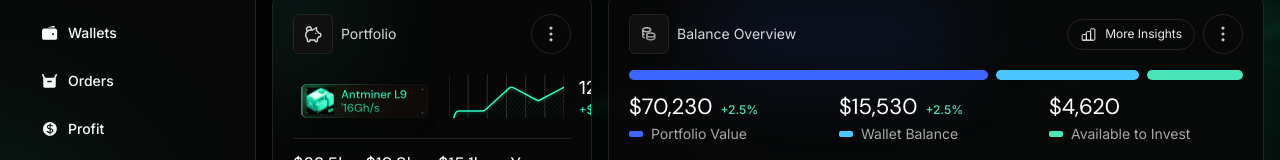
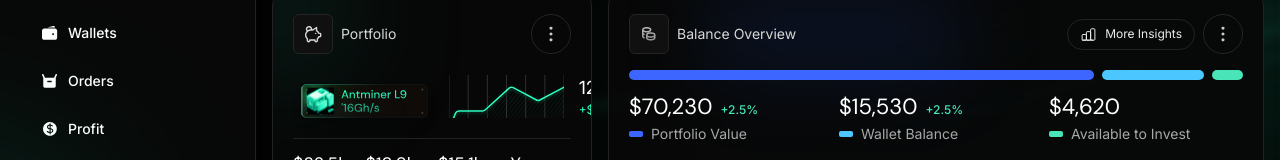
Before and after one commit to backbencherstudio/taylornia_money_flare_Vuejs, a Nuxt app: page /dashboard in a window 1280 px wide. Shown: the part 174-334 px from the top of the page. Built offline with nearby package versions, Linux system fonts and the light colour scheme.

Commit message:
Dashboard overvien header completed

```diff
--- a/app/components/DashboardComponenets/Overview/_Components/OverviewStatus.vue
+++ b/app/components/DashboardComponenets/Overview/_Components/OverviewStatus.vue
@@ -1,4 +1,5 @@
 <script setup lang="ts">
+import { computed } from "vue";
 import CoinIcon from "~/components/Icons/CoinIcon.vue";
 import NetworkIcon from "~/components/Icons/NetworkIcon.vue";
 import PigIcon from "~/components/Icons/PigIcon.vue";
@@ -14,7 +15,6 @@ interface BalanceMetric {
   change?: string;
   label: string;
   color: string;
-  progress: number;
 }
 
 interface BalanceFooterMetric {
@@ -36,22 +36,34 @@ const balanceMetrics: BalanceMetric[] = [
     change: "+2.5%",
     label: "Portfolio Value",
     color: "#3C66FF",
-    progress: 60,
   },
   {
     value: "$15,530",
     change: "+2.5%",
     label: "Wallet Balance",
     color: "#4BC6FF",
-    progress: 24,
   },
   {
     value: "$4,620",
     label: "Available to Invest",
     color: "#49E5B8",
-    progress: 16,
   },
 ];
+
+const parseMetricValue = (value: string) =>
+  Number(value.replace(/[^0-9.-]/g, "")) || 0;
+
+const balanceMetricsWithProgress = computed(() => {
+  const total = balanceMetrics.reduce(
+    (sum, metric) => sum + parseMetricValue(metric.value),
+    0,
+  );
+
+  return balanceMetrics.map((metric) => ({
+    ...metric,
+    progress: total > 0 ? (parseMetricValue(metric.value) / total) * 100 : 0,
+  }));
+});
 
 const balanceFooterMetrics: BalanceFooterMetric[] = [
   {
@@ -164,11 +176,12 @@ const balanceFooterMetrics: BalanceFooterMetric[] = [
 
         <div class="mt-4 flex h-2.5 gap-2">
           <span
-            v-for="metric in balanceMetrics"
+            v-for="metric in balanceMetricsWithProgress"
             :key="`progress-${metric.label}`"
             class="block h-full rounded-full"
             :style="{
-              width: `${metric.progress}%`,
+              flexGrow: metric.progress,
+              flexBasis: '0',
               backgroundColor: metric.color,
             }"
           />
@@ -176,7 +189,7 @@ const balanceFooterMetrics: BalanceFooterMetric[] = [
 
         <div class="mt-4 grid grid-cols-1 gap-4 md:grid-cols-3">
           <div
-            v-for="metric in balanceMetrics"
+            v-for="metric in balanceMetricsWithProgress"
             :key="metric.label"
             class="space-y-1.5"
           >
```
